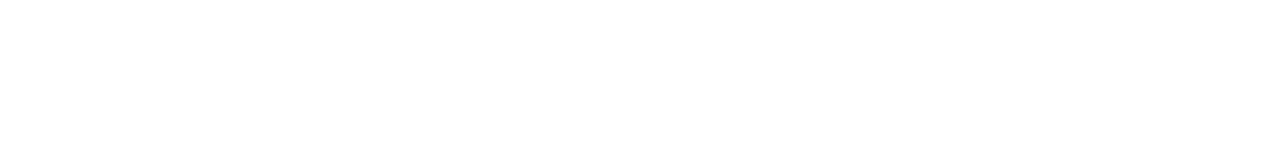
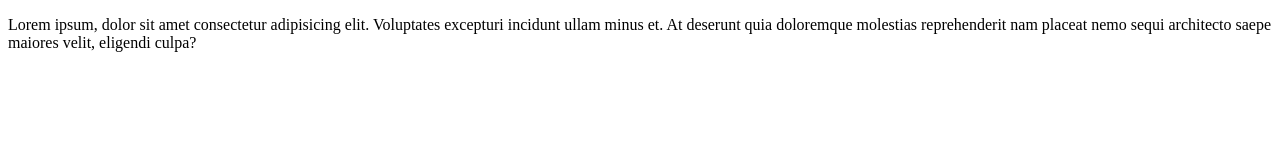
Before and after one commit to Th-Axel96/practice-git, a plain HTML site: page index.html in a window 1280 px wide. Drawn offline with Linux system fonts and the light colour scheme.

Commit message:
first commit footer

```diff
--- a/index.html
+++ b/index.html
@@ -1,12 +1,19 @@
 <!DOCTYPE html>
 <html lang="en">
-<head>
-    <meta charset="UTF-8">
-    <meta http-equiv="X-UA-Compatible" content="IE=edge">
-    <meta name="viewport" content="width=device-width, initial-scale=1.0">
+  <head>
+    <meta charset="UTF-8" />
+    <meta http-equiv="X-UA-Compatible" content="IE=edge" />
+    <meta name="viewport" content="width=device-width, initial-scale=1.0" />
     <title>Document</title>
-</head>
-<body>
-
-</body>
+  </head>
+  <body>
+    <footer>
+      <p>
+        Lorem ipsum, dolor sit amet consectetur adipisicing elit. Voluptates
+        excepturi incidunt ullam minus et. At deserunt quia doloremque molestias
+        reprehenderit nam placeat nemo sequi architecto saepe maiores velit,
+        eligendi culpa?
+      </p>
+    </footer>
+  </body>
 </html>
```
